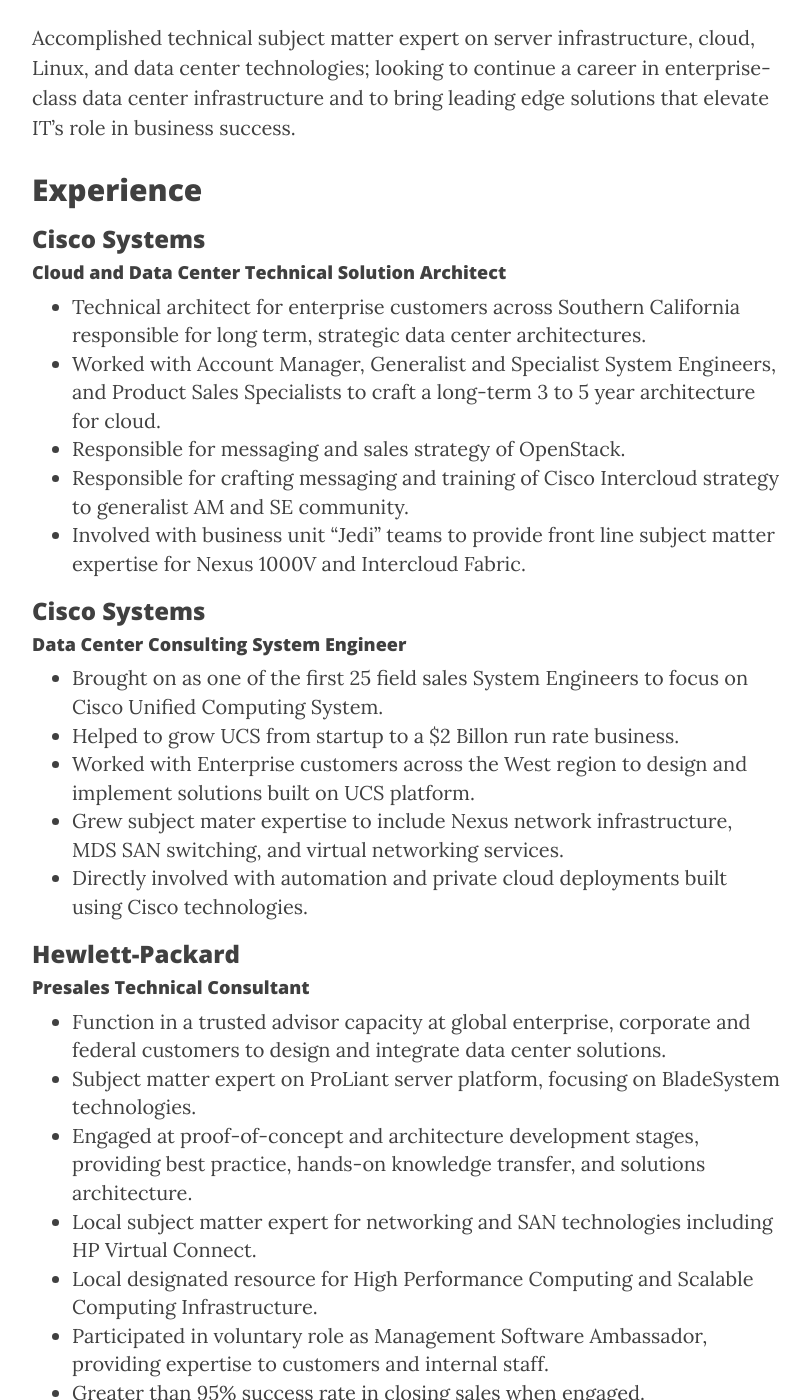
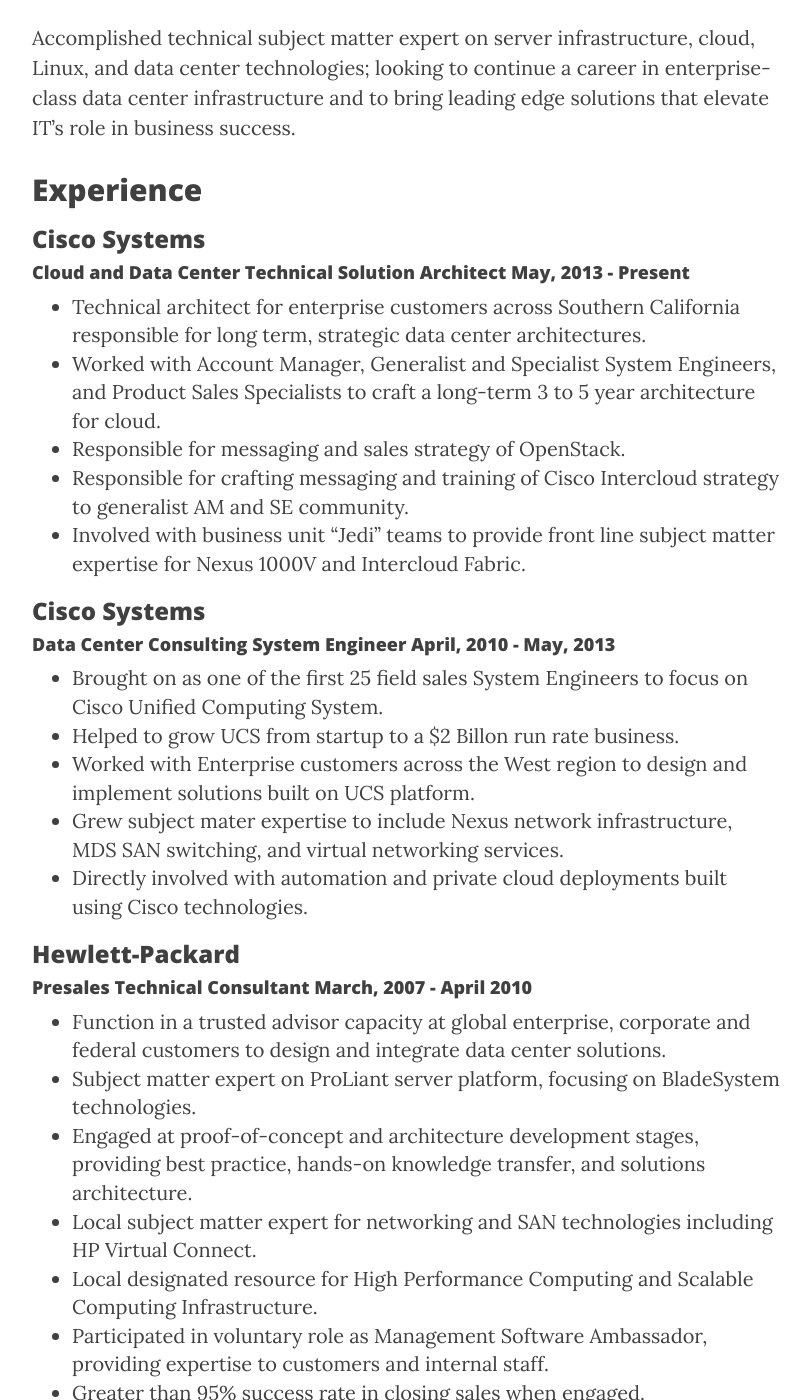
Before and after one commit to michaelsaul/michaelsaul.github.io, a Jekyll site: the page built from resume.html, in a window 1280 px wide and 1400 px high, scrolled down 558 px. Shown: the whole window, without its empty margins (233-1043 px from the left). Built offline with Jekyll 4.4.1, drawn with Linux system fonts in a browser that asks for light colours; nearby versions of some CDN libraries.

Commit message:
Added dates to resume entries

```diff
--- a/resume.html
+++ b/resume.html
@@ -12,7 +12,8 @@
 
 <span>
   <h3>Cisco Systems</h3>
-  <h4>Cloud and Data Center Technical Solution Architect</h4>
+  <h4>Cloud and Data Center Technical Solution Architect
+  May, 2013 - Present</h4>
   <ul>
     <li>Technical architect for enterprise customers across Southern California responsible for long term, strategic data center architectures.</li>
     <li>Worked with Account Manager, Generalist and Specialist System Engineers, and Product Sales Specialists to craft a long-term 3 to 5 year architecture for cloud.</li>
@@ -24,7 +25,8 @@
 
 <span>
   <h3>Cisco Systems</h3>
-  <h4>Data Center Consulting System Engineer</h4>
+  <h4>Data Center Consulting System Engineer
+  April, 2010 - May, 2013</h4>
   <ul>
     <li>Brought on as one of the first 25 field sales System Engineers to focus on Cisco Unified Computing System.</li>
     <li>Helped to grow UCS from startup to a $2 Billon run rate business.</li>
@@ -36,7 +38,8 @@
 
 <span>
   <h3>Hewlett-Packard</h3>
-  <h4>Presales Technical Consultant</h4>
+  <h4>Presales Technical Consultant
+  March, 2007 - April 2010</h4>
     <ul>
       <li>Function in a trusted advisor capacity at global enterprise, corporate and federal customers to design and integrate data center solutions.</li>
       <li>Subject matter expert on ProLiant server platform, focusing on BladeSystem technologies.</li>
```
